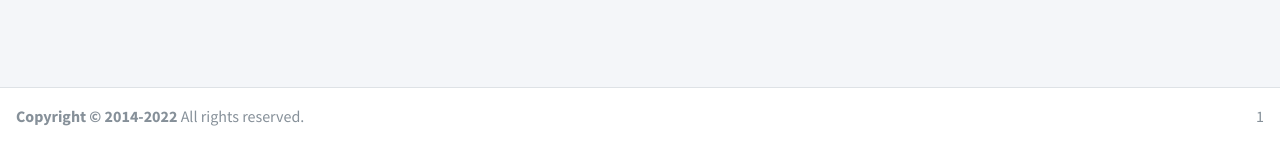
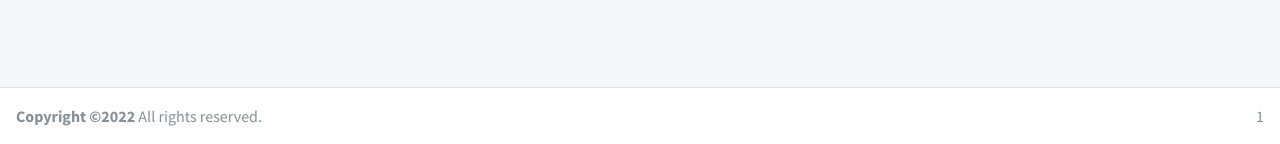
Before and after one commit to calidadsgrep/controlAcceso, a PHP site: template View/footers/footer.php in a window 1280 px wide. Shown: the part 656-800 px from the top of the page. Run offline with PHP 8.4, Linux system fonts and the light colour scheme; the template is opened without the code that fills it, so the values that code supplies are empty; the visitor is signed in with stand-in values (Sample User, id 1); some libraries are stand-ins or nearby versions.

Commit message:
copyright

```diff
--- a/View/footers/footer.php
+++ b/View/footers/footer.php
@@ -22,7 +22,7 @@
     <?php echo $_SESSION['rol'] ?>
     </div>
     <!-- Default to the left -->
-    <strong>Copyright &copy; 2014-2022</strong> All rights reserved.
+    <strong>Copyright &copy;2022</strong> All rights reserved.
   </footer>
 </div>
 <!-- ./wrapper -->
```
